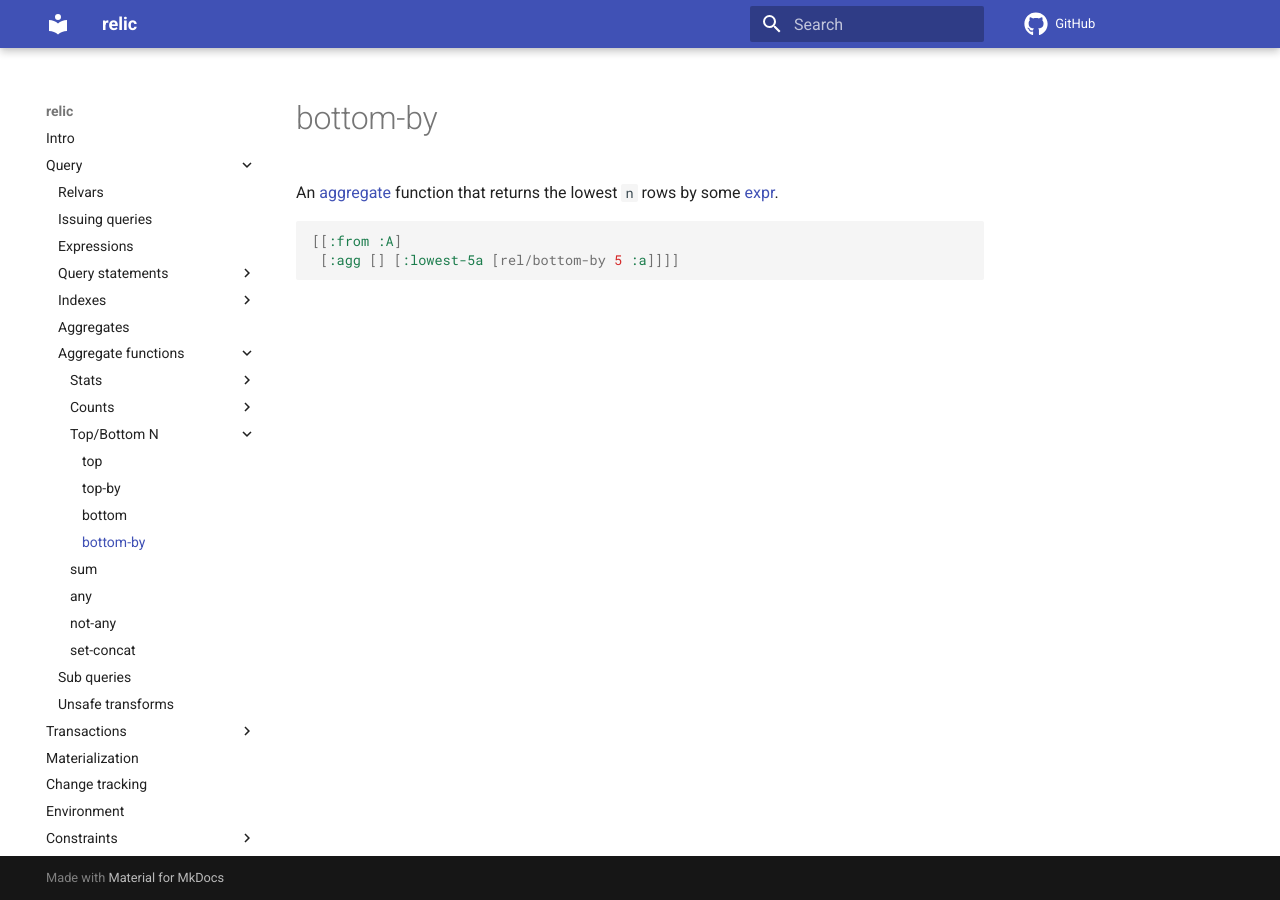
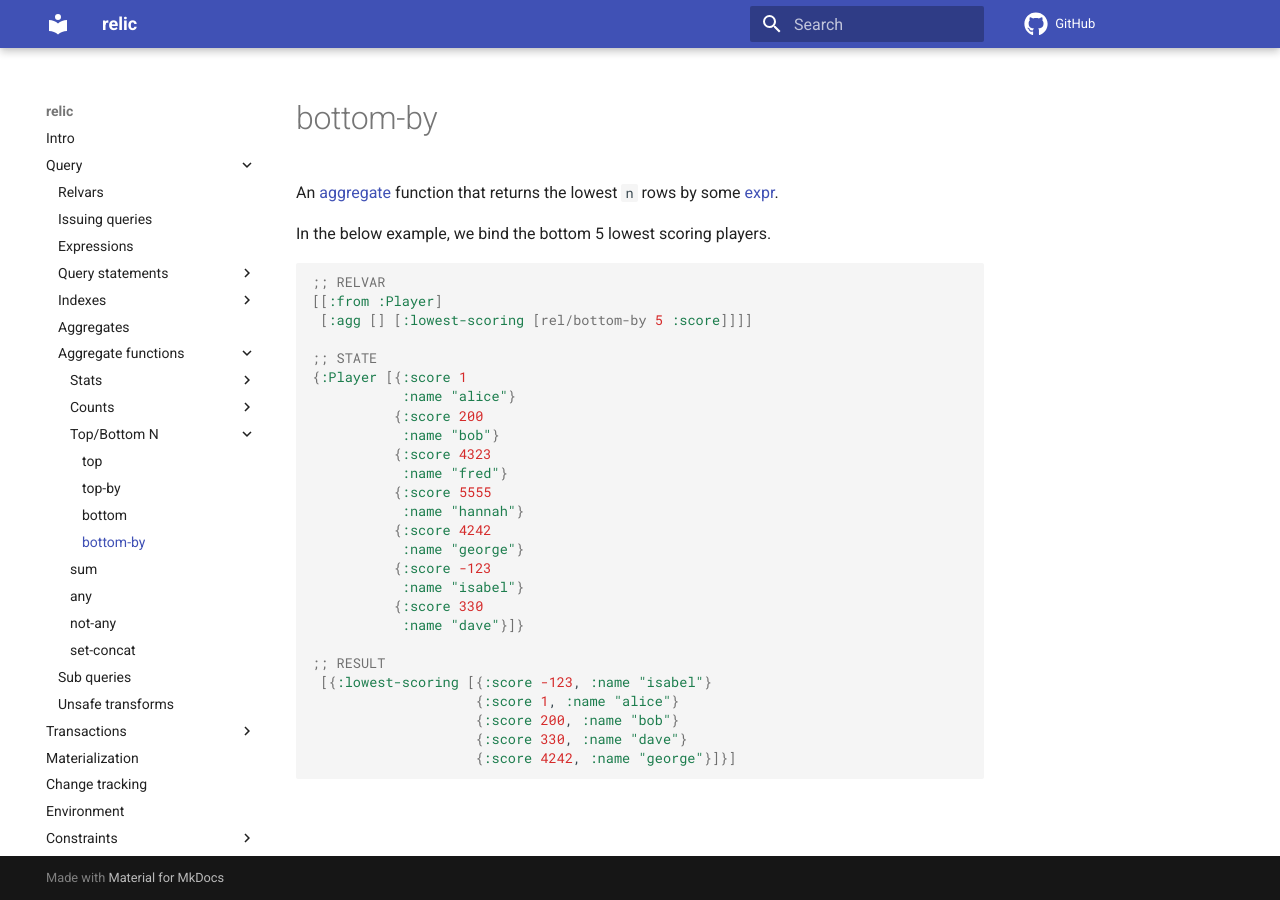
Before and after one commit to wotbrew/relic, an MkDocs documentation site: the page built from doc/bottom-by.md, in a window 1280 px wide. Built offline with MkDocs 1.6.1 and Material for MkDocs 9.7.7, drawn with Linux system fonts in a browser that asks for light colours; comment, search, counter and statistics services are not loaded.

Commit message:
better agg docs & examples

````diff
--- a/doc/bottom-by.md
+++ b/doc/bottom-by.md
@@ -2,7 +2,33 @@
 
 An [aggregate](aggregates.md) function that returns the lowest `n` rows by some [expr](expr.md).
 
+In the below example, we bind the bottom 5 lowest scoring players.
+
 ```clojure
-[[:from :A]
- [:agg [] [:lowest-5a [rel/bottom-by 5 :a]]]]
+;; RELVAR
+[[:from :Player]
+ [:agg [] [:lowest-scoring [rel/bottom-by 5 :score]]]]
+
+;; STATE
+{:Player [{:score 1
+           :name "alice"}
+          {:score 200
+           :name "bob"}
+          {:score 4323
+           :name "fred"}
+          {:score 5555
+           :name "hannah"}
+          {:score 4242
+           :name "george"}
+          {:score -123
+           :name "isabel"}
+          {:score 330
+           :name "dave"}]}
+
+;; RESULT
+ [{:lowest-scoring [{:score -123, :name "isabel"}
+                    {:score 1, :name "alice"}
+                    {:score 200, :name "bob"}
+                    {:score 330, :name "dave"}
+                    {:score 4242, :name "george"}]}]
 ```
````
Also changed, not shown: doc/agg.md (+26 -13 lines), doc/any.md (+15 -3 lines), doc/avg.md (+13 -3 lines), doc/bottom.md (+21 -2 lines), 2 other files.
